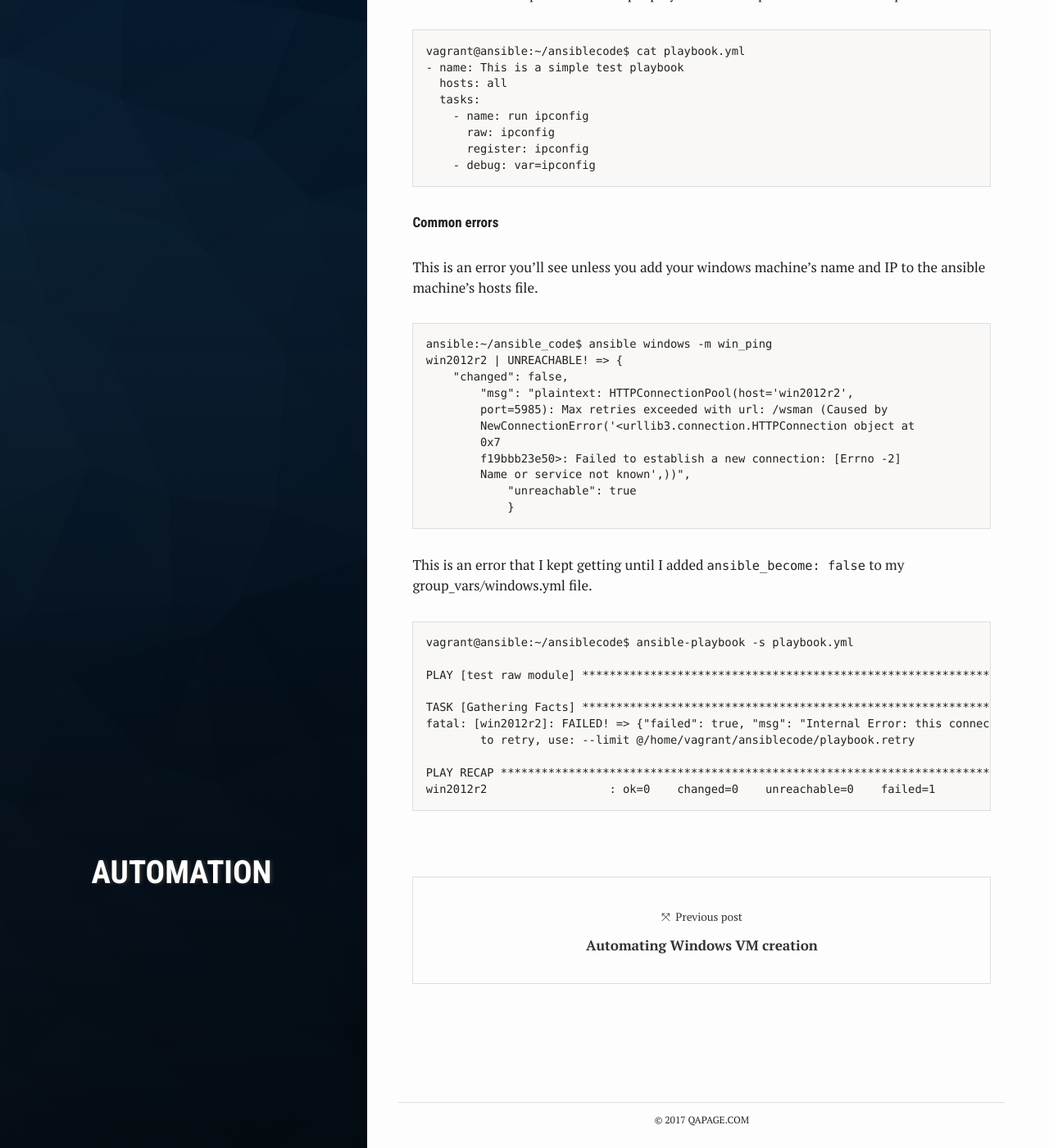
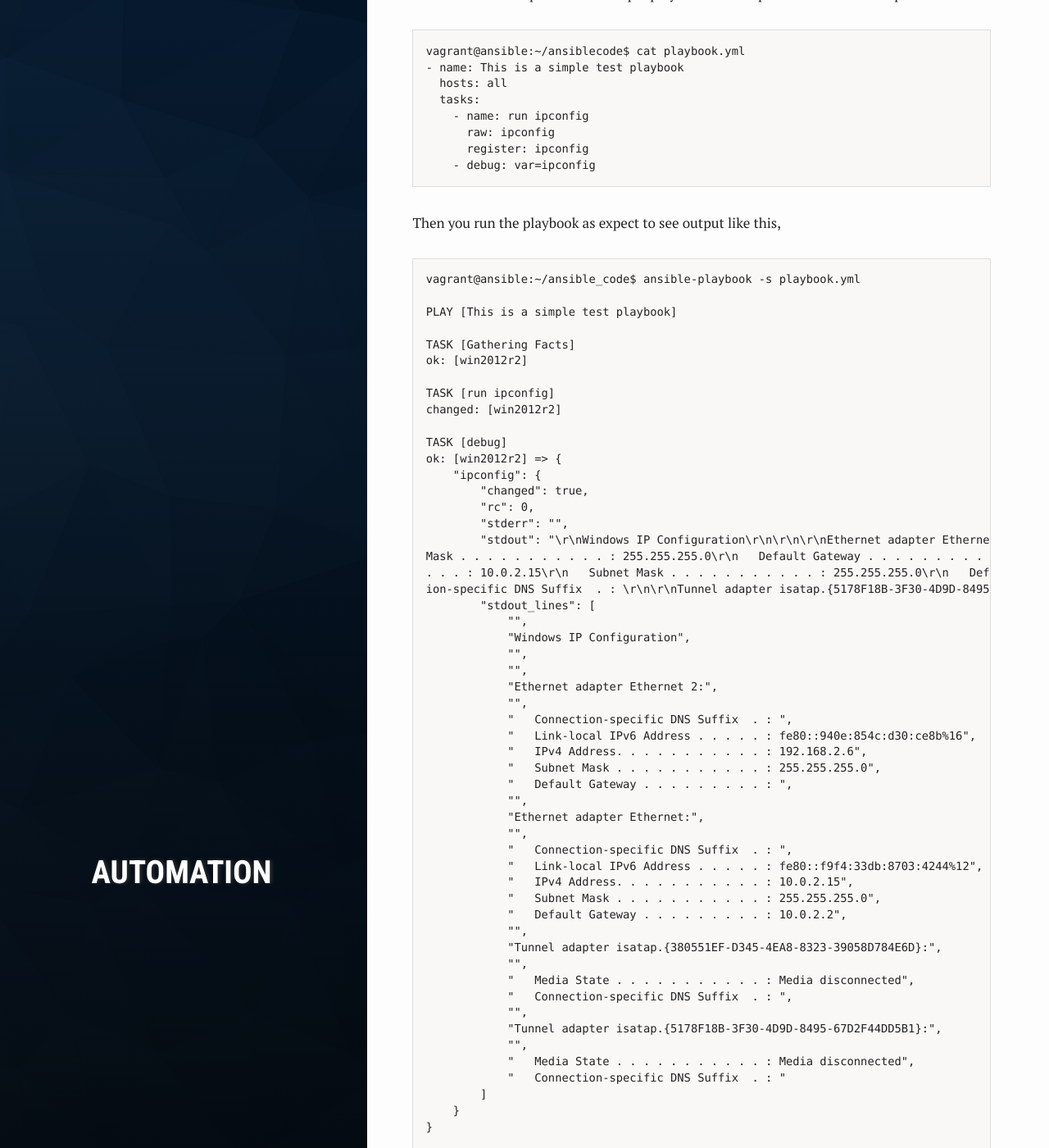
Before and after one commit to qapage/qapage.github.io, a Jekyll site: the page built from _posts/2017-08-28-Ansible-And-Windows-getting-started.md, in a window 1280 px wide and 1400 px high, scrolled down 5475 px. Shown: the whole window at 82% size. Built offline with Jekyll 4.4.1, drawn with Linux system fonts in a browser that asks for light colours; some of the changed text lies outside the part shown.

Commit message:
Updated the ansible and windows post to add output from a successful playbook run via ansible

````diff
--- a/_posts/2017-08-28-Ansible-And-Windows-getting-started.md
+++ b/_posts/2017-08-28-Ansible-And-Windows-getting-started.md
@@ -185,6 +185,68 @@ vagrant@ansible:~/ansiblecode$ cat playbook.yml
     - debug: var=ipconfig
 ```
 
+Then you run the playbook as expect to see output like this,
+```
+vagrant@ansible:~/ansible_code$ ansible-playbook -s playbook.yml
+
+PLAY [This is a simple test playbook]
+
+TASK [Gathering Facts]
+ok: [win2012r2]
+
+TASK [run ipconfig]
+changed: [win2012r2]
+
+TASK [debug]
+ok: [win2012r2] => {
+    "ipconfig": {
+        "changed": true,
+        "rc": 0,
+        "stderr": "",
+        "stdout": "\r\nWindows IP Configuration\r\n\r\n\r\nEthernet adapter Ethernet 2:\r\n\r\n   Connection-specific DNS Suffix  . : \r\n   Link-local IPv6 Address . . . . . : fe80::940e:854c:d30:ce8b%16\r\n   IPv4 Address. . . . . . . . . . . : 192.168.2.6\r\n   Subnet
+Mask . . . . . . . . . . . : 255.255.255.0\r\n   Default Gateway . . . . . . . . . : \r\n\r\nEthernet adapter Ethernet:\r\n\r\n   Connection-specific DNS Suffix  . : \r\n   Link-local IPv6 Address . . . . . : fe80::f9f4:33db:8703:4244%12\r\n   IPv4 Address. . . . . . . .
+. . . : 10.0.2.15\r\n   Subnet Mask . . . . . . . . . . . : 255.255.255.0\r\n   Default Gateway . . . . . . . . . : 10.0.2.2\r\n\r\nTunnel adapter isatap.{380551EF-D345-4EA8-8323-39058D784E6D}:\r\n\r\n   Media State . . . . . . . . . . . : Media disconnected\r\n   Connect
+ion-specific DNS Suffix  . : \r\n\r\nTunnel adapter isatap.{5178F18B-3F30-4D9D-8495-67D2F44DD5B1}:\r\n\r\n   Media State . . . . . . . . . . . : Media disconnected\r\n   Connection-specific DNS Suffix  . : \r\n",
+        "stdout_lines": [
+            "",
+            "Windows IP Configuration",
+            "",
+            "",
+            "Ethernet adapter Ethernet 2:",
+            "",
+            "   Connection-specific DNS Suffix  . : ",
+            "   Link-local IPv6 Address . . . . . : fe80::940e:854c:d30:ce8b%16",
+            "   IPv4 Address. . . . . . . . . . . : 192.168.2.6",
+            "   Subnet Mask . . . . . . . . . . . : 255.255.255.0",
+            "   Default Gateway . . . . . . . . . : ",
+            "",
+            "Ethernet adapter Ethernet:",
+            "",
+            "   Connection-specific DNS Suffix  . : ",
+            "   Link-local IPv6 Address . . . . . : fe80::f9f4:33db:8703:4244%12",
+            "   IPv4 Address. . . . . . . . . . . : 10.0.2.15",
+            "   Subnet Mask . . . . . . . . . . . : 255.255.255.0",
+            "   Default Gateway . . . . . . . . . : 10.0.2.2",
+            "",
+            "Tunnel adapter isatap.{380551EF-D345-4EA8-8323-39058D784E6D}:",
+            "",
+            "   Media State . . . . . . . . . . . : Media disconnected",
+            "   Connection-specific DNS Suffix  . : ",
+            "",
+            "Tunnel adapter isatap.{5178F18B-3F30-4D9D-8495-67D2F44DD5B1}:",
+            "",
+            "   Media State . . . . . . . . . . . : Media disconnected",
+            "   Connection-specific DNS Suffix  . : "
+        ]
+    }
+}
+
+PLAY RECAP
+win2012r2                  : ok=3    changed=1    unreachable=0    failed=0
+
+vagrant@ansible:~/ansible_code$
+```
+
 ##### Common errors
 This is an error you'll see unless you add your windows machine's name
 and IP to the ansible machine's hosts file.
@@ -208,12 +270,12 @@ This is an error that I kept getting until I added `ansible_become: false` to my
 ```
 vagrant@ansible:~/ansiblecode$ ansible-playbook -s playbook.yml
 
-PLAY [test raw module] *****************************************************************************************************************
+PLAY [test raw module]
 
-TASK [Gathering Facts] *****************************************************************************************************************
+TASK [Gathering Facts]
 fatal: [win2012r2]: FAILED! => {"failed": true, "msg": "Internal Error: this connection module does not support running commands via sudo"}
         to retry, use: --limit @/home/vagrant/ansiblecode/playbook.retry
 
-PLAY RECAP *****************************************************************************************************************************
+PLAY RECAP
 win2012r2                  : ok=0    changed=0    unreachable=0    failed=1
 ```
````
